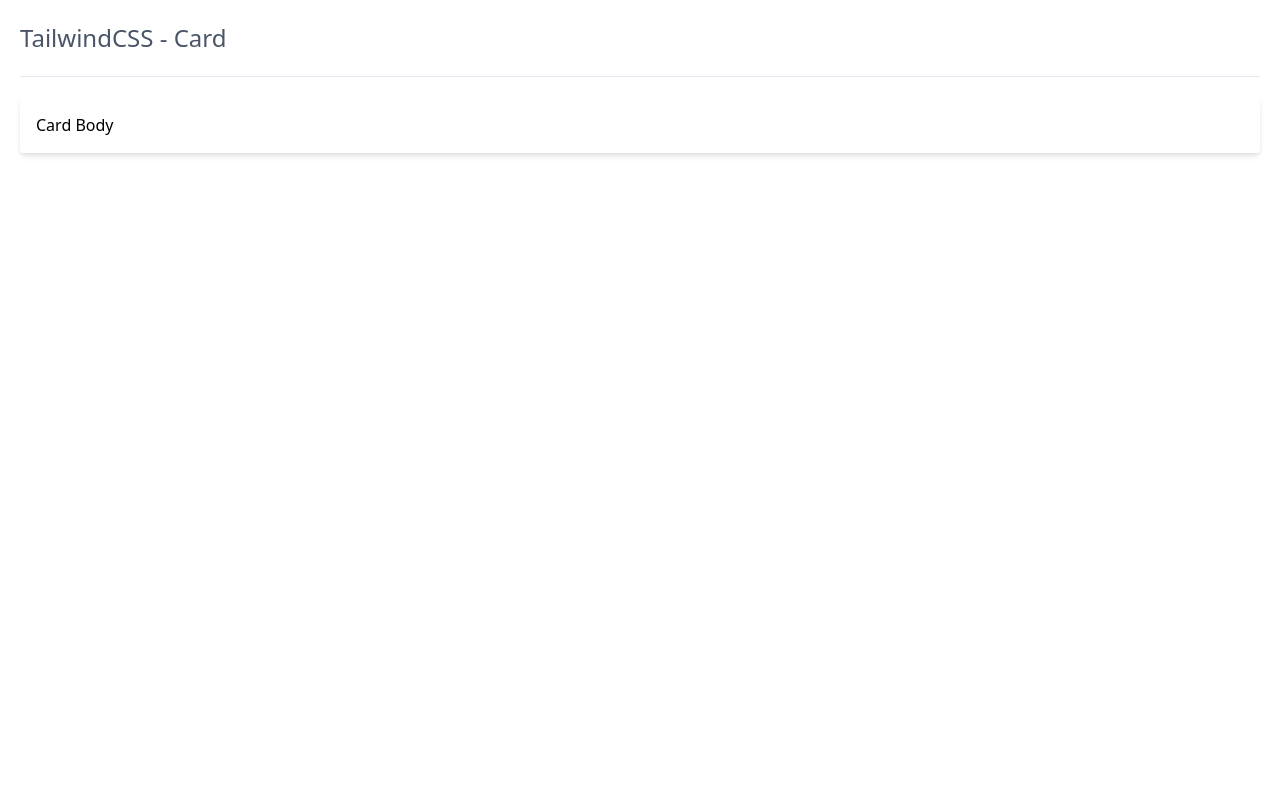
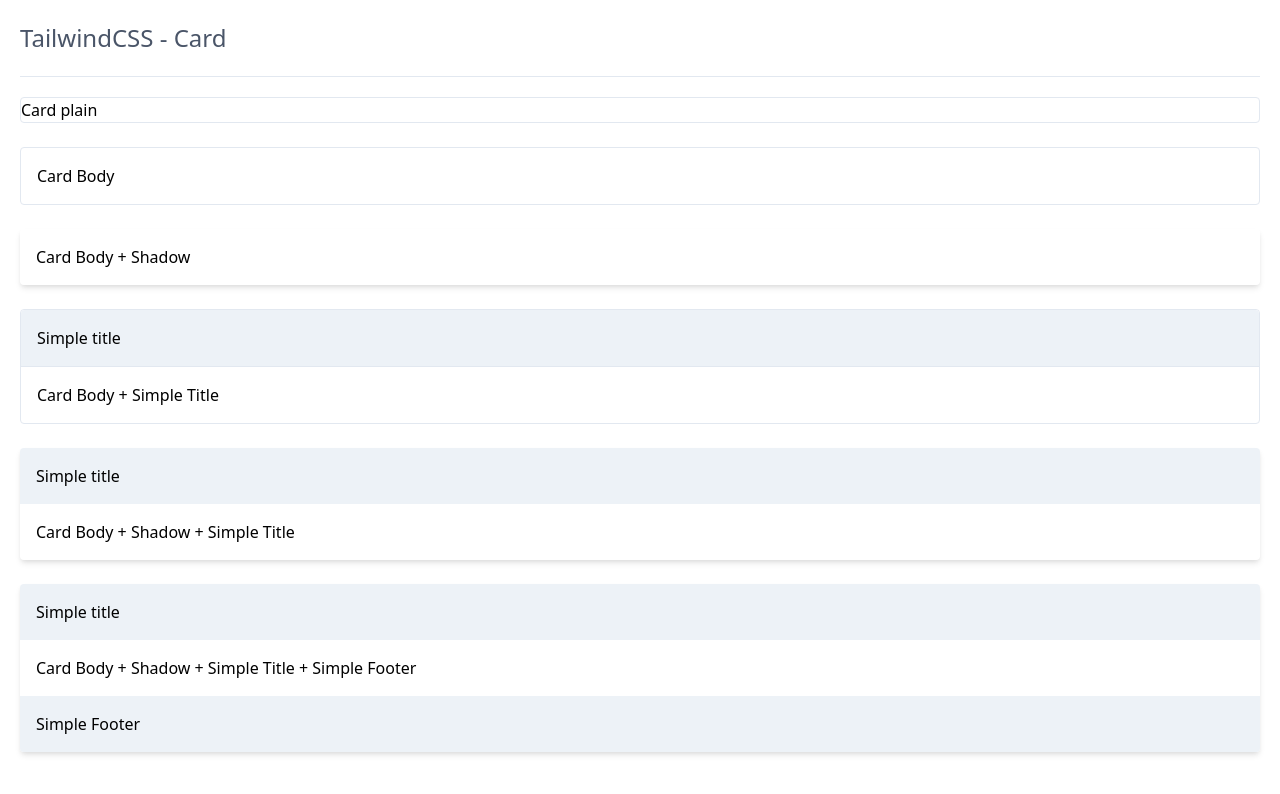
Before and after one commit to rzfury/rz-next-tailwind, a Next.js app: page /examples/card in a window 1280 px wide. Shown: the top 794 px of the page. Built offline with nearby package versions, Linux system fonts and the light colour scheme.

Commit message:
add header and footer to card

```diff
--- a/src/components/card/card.tsx
+++ b/src/components/card/card.tsx
@@ -1,12 +1,30 @@
 import React from 'react';
 import conclass from '../../utility/conclass';
 
-function Card(props: RazorWindProps.Card.Card) {
-  return (
-    <div className={conclass('block rounded', props.shadow ? 'shadow-md' : 'border-solid border border-gray-400', props.asBody ? 'p-4' : '')}>
-      {props.children}
-    </div>
-  );
+class Card extends React.Component<RazorWindProps.Card.Card, {}> {
+  renderSimpleTitle = (content: any, isFooter?: boolean) => {
+    if (content) {
+      return (
+        <div className={conclass('bg-gray-200 p-4', isFooter ? 'rounded-b' : 'rounded-t', this.props.shadow ? '' : 'border-b border-gray-300')}>{content}</div>
+      );
+    }
+    else {
+      return <></>;
+    }
+  }
+
+  render() {
+    return (
+      <div className={conclass('block rounded', this.props.shadow ? 'shadow-md' : 'border-solid border border-gray-300')}>
+        {this.renderSimpleTitle(this.props.title)}
+        {this.props.asBody
+          ? <div className="p-4">{this.props.children}</div>
+          : this.props.children
+        }
+        {this.renderSimpleTitle(this.props.footer, true)}
+      </div>
+    );
+  }
 }
 
 export default Card;
--- a/src/pages/examples/card.tsx
+++ b/src/pages/examples/card.tsx
@@ -1,14 +1,33 @@
 import React from 'react';
 import Card from '../../components/card/card';
-import CardBody from '../../components/card/body';
 
 export default function ExampleCard() {
   return (
     <div className="p-5">
       <span className="text-gray-700 text-2xl">TailwindCSS - Card</span>
       <hr className="my-5" />
+      <Card>
+        Card plain
+      </Card>
+      <br/>
+      <Card asBody>
+        Card Body
+      </Card>
+      <br/>
       <Card shadow asBody>
-        Card Body
+        Card Body + Shadow
+      </Card>
+      <br/>
+      <Card asBody title="Simple title">
+        Card Body + Simple Title
+      </Card>
+      <br/>
+      <Card shadow asBody title="Simple title">
+        Card Body + Shadow + Simple Title
+      </Card>
+      <br/>
+      <Card shadow asBody title="Simple title" footer="Simple Footer">
+        Card Body + Shadow + Simple Title + Simple Footer
       </Card>
     </div>
   );
```
